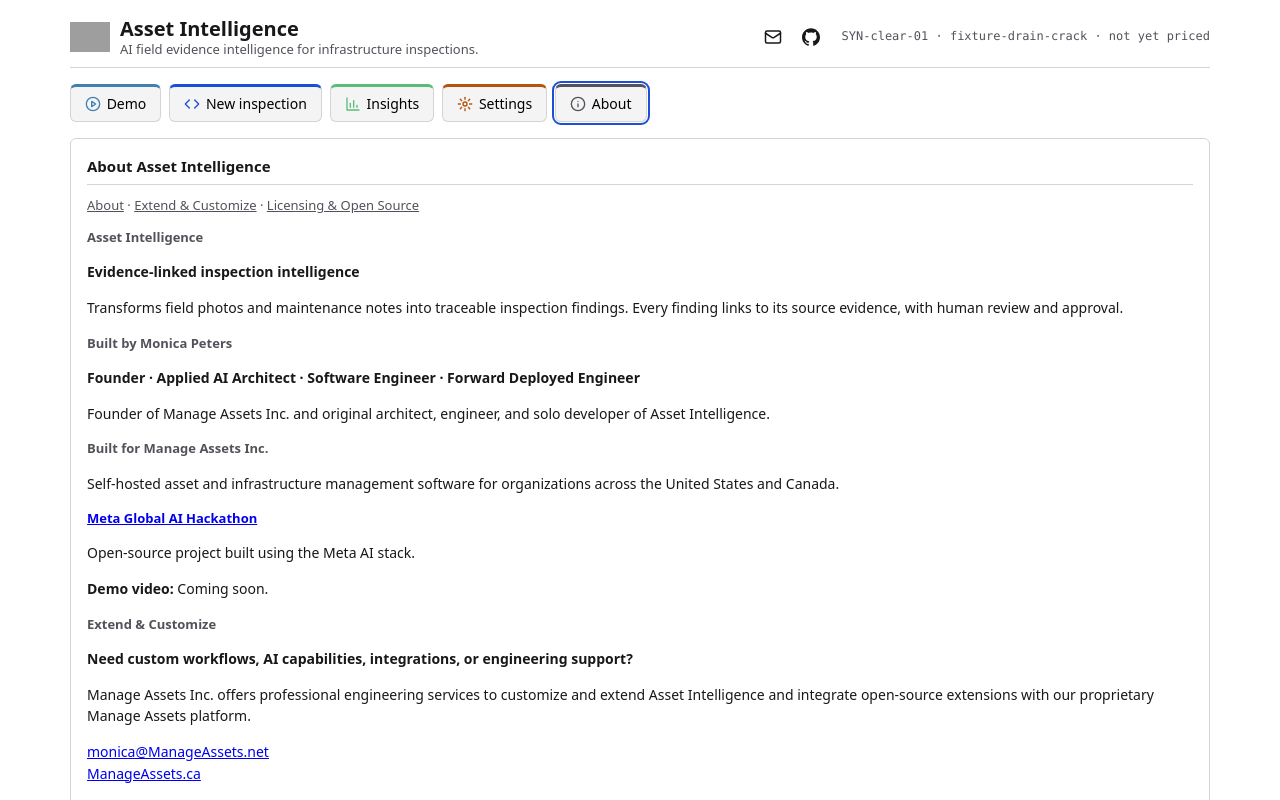
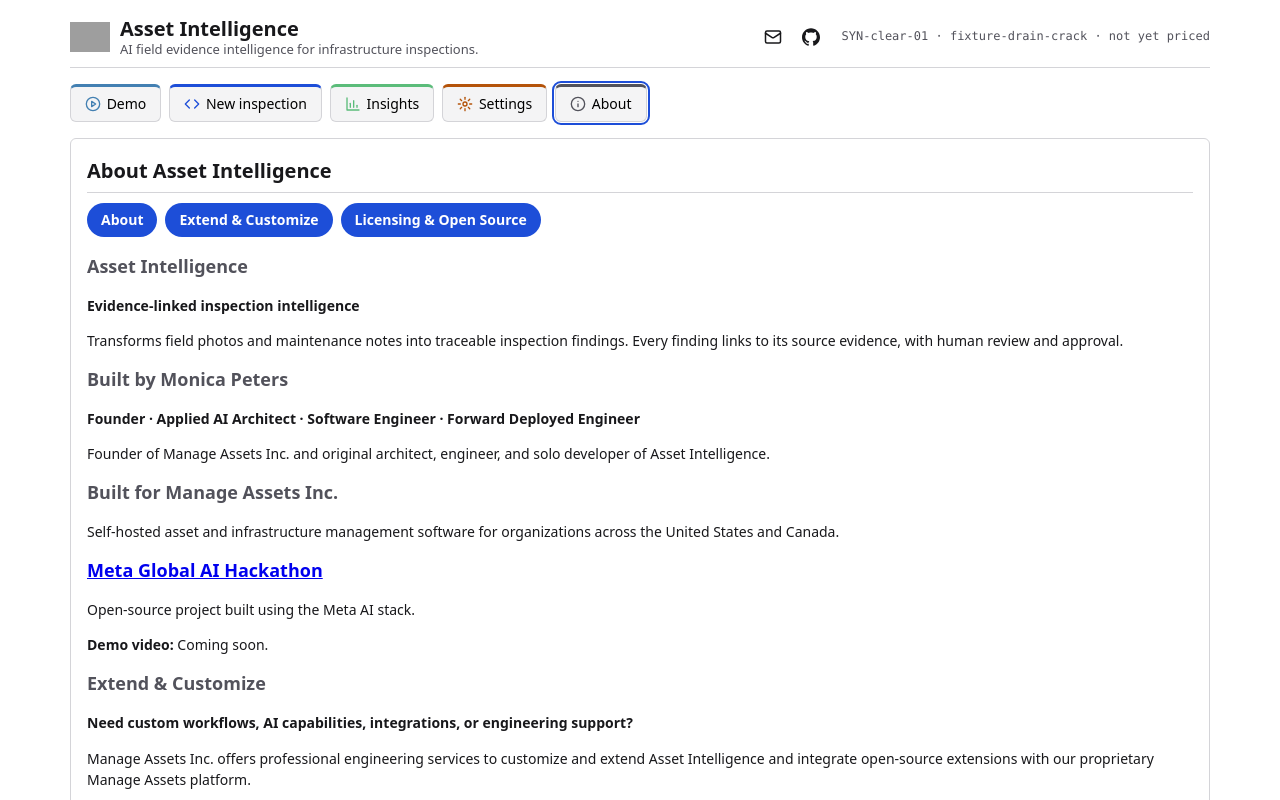
Before and after one commit to monigarr/asset-intelligence, a React (Vite) app in the folder app/ui/: page / in a window 1280 px wide. Both pictures are taken after a click on the tab "About". Shown: the top 800 px of the page. Built offline with nearby package versions, Linux system fonts and the light colour scheme; grey boxes are pictures that could not be loaded.

Commit message:
feat(ui): larger About headers and pill-style section nav
About title 20px, section headings 18px; section links as accent CTA pills with per-theme text contrast

vitest 64, vite build clean, shipped bundle verified

```diff
--- a/app/ui/src/components/AboutPanel.jsx
+++ b/app/ui/src/components/AboutPanel.jsx
@@ -2,14 +2,13 @@
 
 export default function AboutPanel() {
   return (
-    <div className="panel">
+    <div className="panel about-panel">
       <h2>{ABOUT.title}</h2>
       <nav className="about-nav" aria-label="About sections">
-        {SECTIONS.map((s, i) => (
-          <span key={s.id}>
-            {i > 0 && <span aria-hidden="true">{' \u00b7 '}</span>}
-            <a href={`#${s.id}`}>{s.label}</a>
-          </span>
+        {SECTIONS.map((s) => (
+          <a key={s.id} href={`#${s.id}`}>
+            {s.label}
+          </a>
         ))}
       </nav>
       <section id="about-product" aria-label="About">
--- a/app/ui/src/styles.css
+++ b/app/ui/src/styles.css
@@ -496,5 +496,18 @@
 .app-footer p { margin: 4px 0; }
 .app-footer a { color: inherit; }
 
-.about-nav { font-size: 13px; margin: 0 0 12px; color: var(--muted); }
-.about-nav a { color: inherit; }
+.about-panel h2 { font-size: 20px; }
+.about-panel h3 { font-size: 18px; }
+.about-nav { display: flex; flex-wrap: wrap; gap: 8px; margin: 0 0 16px; }
+.about-nav a {
+  font-size: 14px;
+  font-weight: 600;
+  text-decoration: none;
+  color: #fff;
+  background: var(--accent);
+  padding: 6px 14px;
+  border-radius: 999px;
+}
+.about-nav a:hover { text-decoration: underline; }
+:root[data-theme="dark"] .about-nav a { color: #18181b; }
+:root[data-theme="contrast"] .about-nav a { color: #18181b; }
```
